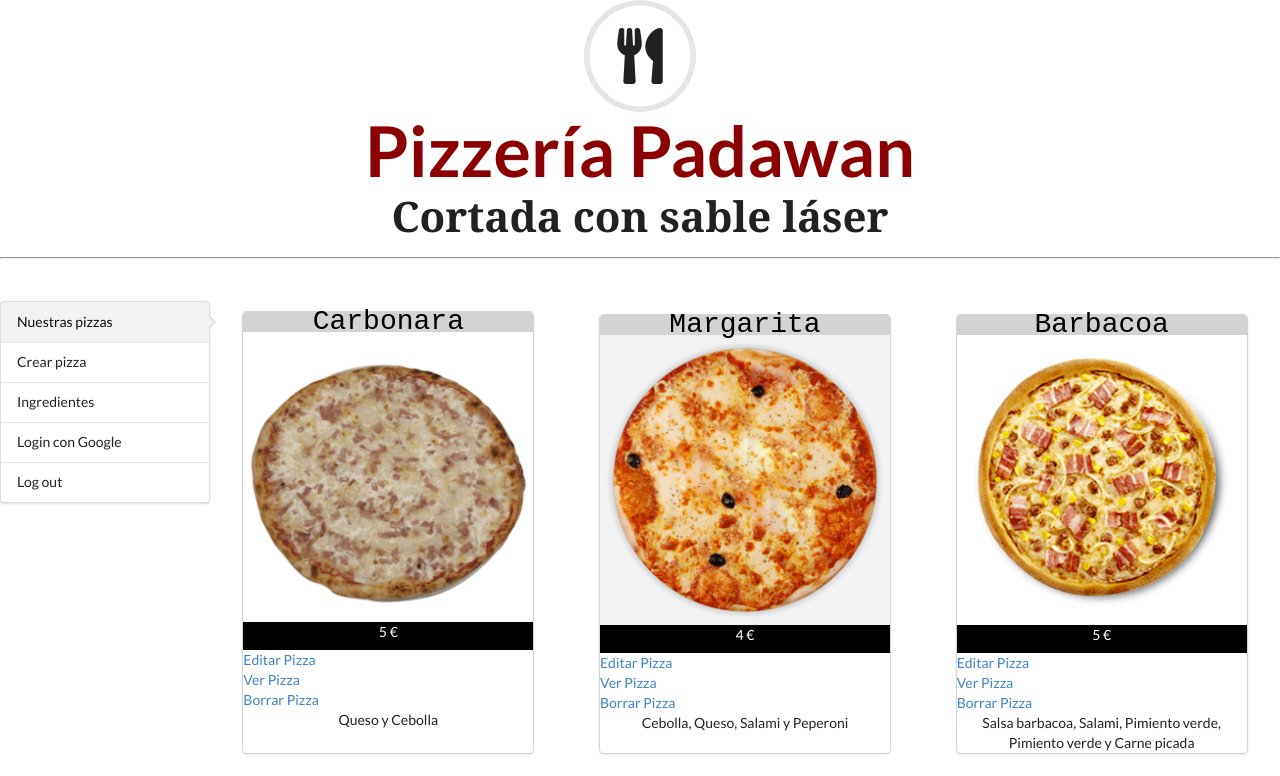
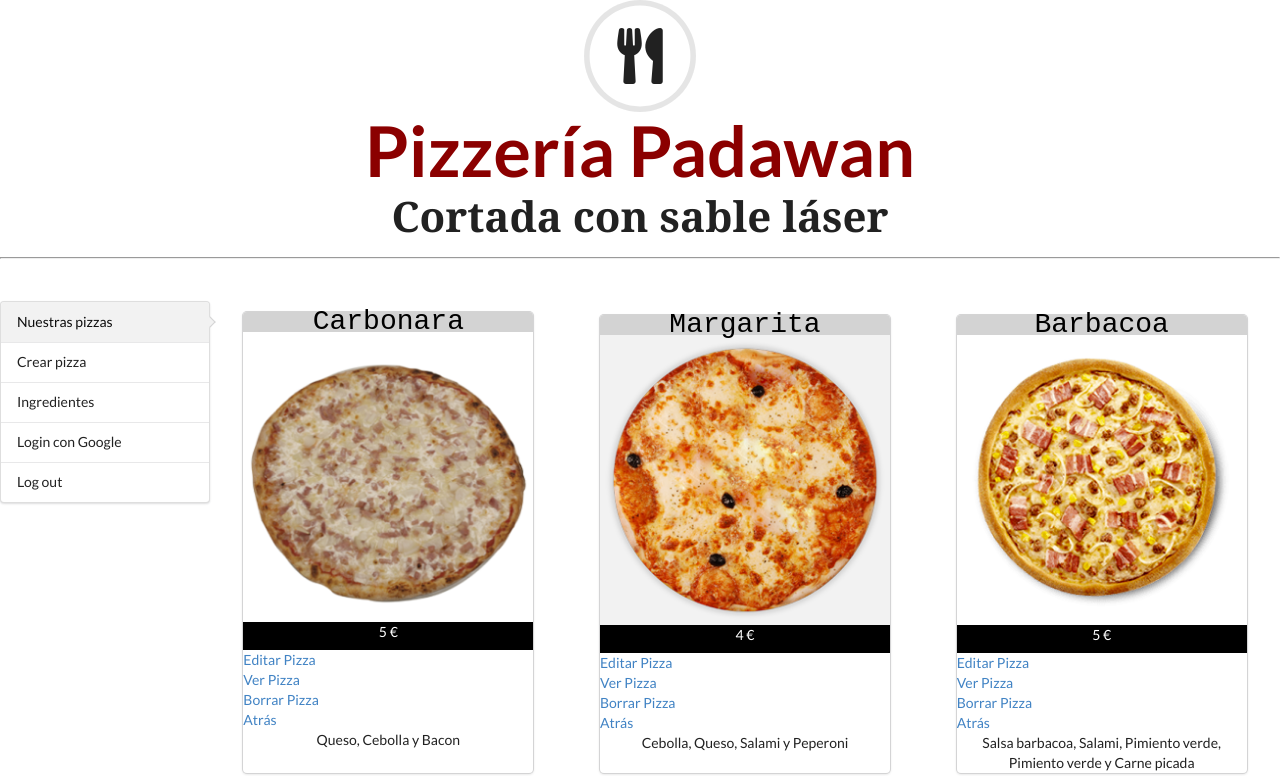
Before and after one commit to afoone/react-pizzeria-padawan, a React (Create React App) app: page / in a window 1280 px wide. Shown: the top 776 px of the page. Built offline with nearby package versions, Linux system fonts and the light colour scheme; data requests are answered from the project's data file.

Commit message:
enlace ATRÁS

```diff
--- a/db.json
+++ b/db.json
@@ -12,6 +12,10 @@
         {
           "id": 1,
           "name": "cebolla"
+        },
+        {
+          "id": 10,
+          "name": "bacon"
         }
       ],
       "id": 1
--- a/src/components/Pizza.js
+++ b/src/components/Pizza.js
@@ -39,6 +39,7 @@ const verIng = props.valor.ingredientes ? props.valor.ingredientes.map ((e, inde
         <div>  <Link to={`/pizzas/edit/${props.valor.id}`}>Editar Pizza</Link></div>
         {props.modoVer ? null : <div> <Link to={`/pizzas/ver/${props.valor.id}`}>Ver Pizza</Link></div>}
         <div>  <Link to={`/pizzas/borrar/${props.valor.id}`}>Borrar Pizza</Link></div>
+        <div>  <Link to={`/pizzas/`}>Atrás</Link></div>
         <span className="verIng">{verIng}</span>
 
         </div>
```
